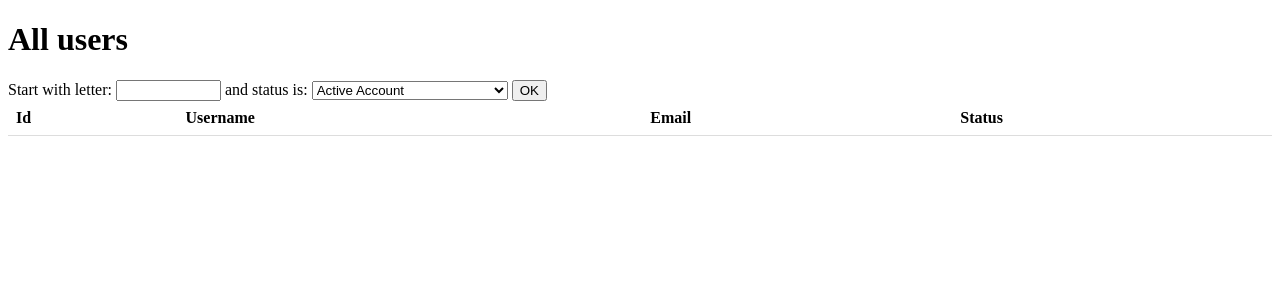
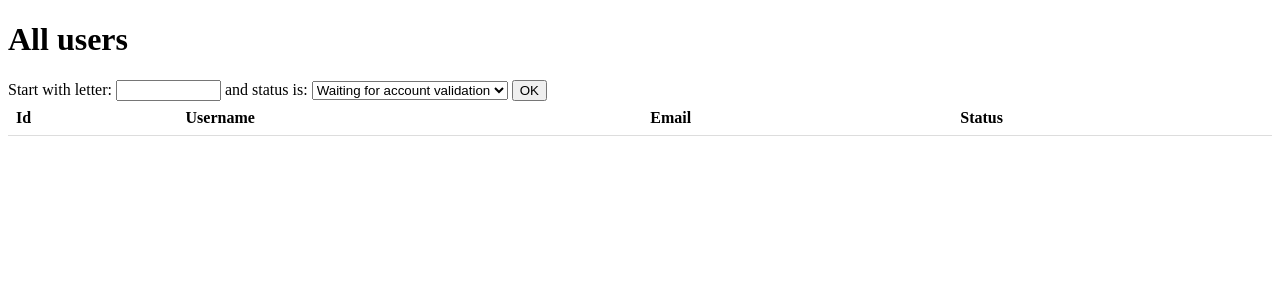
Before and after one commit to Rodez-IUT/dut-info2-premierspaspdo-tanguyfenouillot, a PHP site: page /all_users.php?status=1 in a window 1280 px wide. Shown: the top 300 px of the page. Run offline with PHP 8.4, Linux system fonts and the light colour scheme; tables that the repository leaves empty or names only in its code hold one stand-in row (values such as "Sample post"); lists and menus that the app fills with data are empty.

Commit message:
fix #5.1 Accès possible aux utilisateurs en attente de suppression

```diff
--- a/Activite3/all_users.php
+++ b/Activite3/all_users.php
@@ -50,8 +50,9 @@
 				<input type="text" id="premiereLettre" name="premiereLettre" size="10">
 				and status is:
 				<select id="status" name="status">
-					<option value="2"<?php if ("status_id" == 2) echo ' selected' ?>>Active Account</option>
-					<option value="1"<?php if ("status_id" == 1) echo ' selected' ?>>Waiting for account validation</option>
+					<option value="2"<?php if ($_GET['status'] == 2) echo ' selected' ?>>Active Account</option>
+					<option value="1"<?php if ($_GET['status'] == 1) echo ' selected' ?>>Waiting for account validation</option>
+					<option value="3"<?php if ($_GET['status'] == 3) echo ' selected' ?>>Waiting for account deletion</option>
 				</select>
 				<input type="submit" value="OK">
 			</div>
@@ -64,6 +65,8 @@
 
 			if (ISSET($_GET['status']) && $_GET['status'] == 1) {
 				$status_id = 1;
+			} else if (ISSET($_GET['status']) && $_GET['status'] == 3) {
+				$status_id = 3;
 			}
 
 			if (ISSET($_GET['premiereLettre'])) {
```
